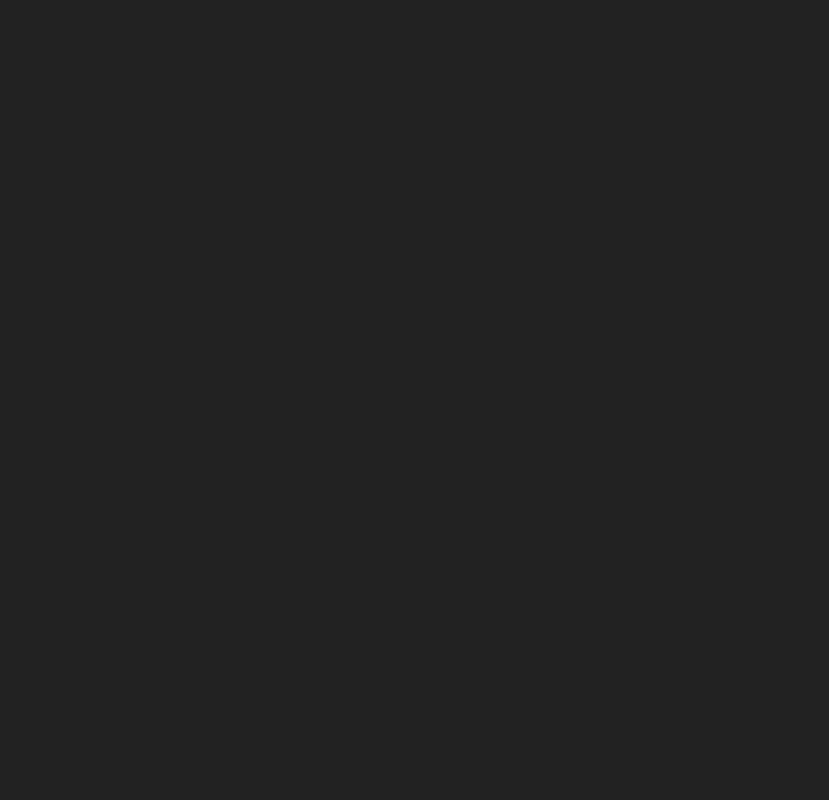
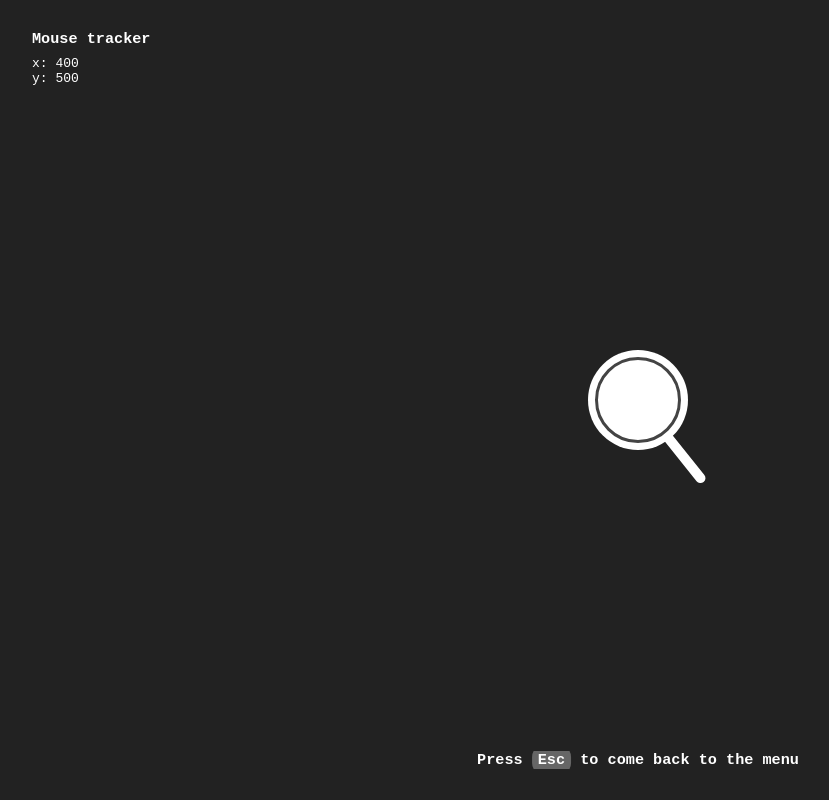
Before and after one commit to NicoloCavalli95horses/2d-vectors, a Vue app: page /mouse in a window 1280 px wide. Before the commit this address had no page. Shown: the whole page, without its empty margins (2-831 px from the left). Built offline with nearby package versions, Linux system fonts and the light colour scheme.

Commit message:
mouseTracker page. Simplified home. Refactored

```diff
--- a/src/assets/base.css
+++ b/src/assets/base.css
@@ -7,6 +7,9 @@
 * {
   margin: 0;
   padding: 0;
+  user-select: none;
+  -webkit-user-select: none;
+  -ms-user-select: none;
 }
 
 body {
@@ -19,8 +22,10 @@ h1, h2, h3, h4, h5, h6, p, ul, li, a {
   font-family: monospace;
   color: white;
 }
+h1 {
+  font-size: 64px;
+}
 
 a {
   text-decoration: none;
-  color: orangered;
 }
--- a/src/router/index.js
+++ b/src/router/index.js
@@ -1,21 +1,16 @@
 import { createRouter, createWebHistory } from "vue-router";
-import Home from "../views/Home.vue";
 import Menu from "../views/Menu.vue";
 import Demo from "../views/Demo.vue";
 import Attraction from "../views/Attraction.vue";
+import MouseTracker from "../views/MouseTracker.vue";
 
 const router = createRouter({
   history: createWebHistory(import.meta.env.BASE_URL),
   routes: [
     {
       path: "/",
-      name: "home",
-      component: Home,
-    },
-    {
-      path: "/menu",
       name: "Menu",
-      component: () => import("../views/Menu.vue"),
+      component: Menu,
     },
     {
       path: "/demo",
@@ -27,6 +22,11 @@ const router = createRouter({
       name: "Attraction",
       component: () => import("../views/Attraction.vue"),
     },
+    {
+      path: "/mouse",
+      name: "Mouse",
+      component: () => import("../views/MouseTracker.vue"),
+    },
   ],
 });
 
--- a/src/views/Attraction.vue
+++ b/src/views/Attraction.vue
@@ -4,7 +4,7 @@
   <!-- Upper left info box -->
   <div class="info">
     <h3>Attraction point</h3>
-    <p>Which point will reach the center point last?</p>
+    <p>Just a random magnitude reduction. Cool, right?</p>
   </div>
 
   <!-- Center point of attraction -->
@@ -110,7 +110,7 @@ function generateRandomPoints() {
 
 function onkeyup(e) {
   if (e.key == "Escape") {
-    router.push("/menu");
+    router.push("/");
   }
 }
 
--- a/src/views/Demo.vue
+++ b/src/views/Demo.vue
@@ -122,7 +122,7 @@ function update() {
 
 function onkeyup(e) {
   if (e.key == "Escape") {
-    router.push("/menu");
+    router.push("/");
   }
 }
 
--- a/src/views/Home.vue
+++ /dev/null
@@ -1,36 +0,0 @@
-<template>
-  <div class="abs-center flex-column">
-    <h1 class="bottom-24">2D vectors</h1>
-
-    <RouterLink to="/menu">
-    <Btn text="play">
-      <template #icon>
-        <font-awesome-icon icon="fa-solid fa-play" />
-      </template>
-    </Btn>
-    </RouterLink>
-  </div>
-
-</template>
-
-<script setup>
-// ==============================
-// Import
-// ==============================
-import { RouterLink, RouterView } from "vue-router";
-import { Store } from "@/stores/store";
-import Btn from '../components/Btn.vue'
-import { library } from '@fortawesome/fontawesome-svg-core'
-import { faPlay } from '@fortawesome/free-solid-svg-icons'
-
-// ==============================
-// Consts
-// ==============================
-const store = Store();
-library.add(faPlay);
-
-</script>
-
-<style lang="scss" scoped>
-
-</style>
--- a/src/views/Menu.vue
+++ b/src/views/Menu.vue
@@ -1,18 +1,10 @@
 <template>
-  <div class="top-left-corner">
-    <RouterLink to="/">
-      <h1>Back</h1>
-    </RouterLink>
-  </div>
-
   <div class="abs-center">
+    <h1 class="bottom-24">2D vectors</h1>
     <ul>
-      <li>
-        <RouterLink to="/demo"><p>Magnitude and direction</p></RouterLink>
-      </li>
-      <li>
-        <RouterLink to="/attraction"><p>Attraction point</p></RouterLink>
-      </li>
+      <li><RouterLink to="/demo"><p>Magnitude and direction</p></RouterLink></li>
+      <li><RouterLink to="/attraction"><p>Attraction point</p></RouterLink></li>
+      <li><RouterLink to="/mouse"><p>Mouse tracker</p></RouterLink></li>
     </ul>
   </div>
 </template>
@@ -30,11 +22,10 @@ import Btn from "../components/Btn.vue";
 ul {
   width: 300px;
   li {
-    margin: 12px;
-    padding: 12px;
+    margin: 12px 0;
+    padding: 12px 0;
     font-size: 18px;
     transition-duration: 400ms;
-    border-bottom: 1px solid #333;
 
     &:hover {
       padding-left: 24px;
--- /dev/null
+++ b/src/views/MouseTracker.vue
@@ -0,0 +1,171 @@
+<template>
+  <canvas ref="canvas" />
+
+  <!-- Upper left info box -->
+  <div class="info">
+    <h3>Mouse tracker</h3>
+    <p>x: {{ mouse.x }} <br> y: {{ mouse.y }}</p>
+  </div>
+
+  <!-- Tank -->
+  <div class="abs-center tank"></div>
+
+  <!-- Bottom center tip -->
+  <div class="abs-center-bottom">
+    <h3>Press <span class="key">Esc</span> to come back to the menu</h3>
+  </div>
+</template>
+
+<script setup>
+// ==============================
+// Import
+// ==============================
+import { reactive, ref } from "@vue/reactivity";
+import { onMounted } from "@vue/runtime-core";
+import { onUnmounted } from "vue";
+import { useRouter } from "vue-router";
+import {
+  randomInterval,
+  getDirectionInRadians,
+  getRandomColor,
+  getXY,
+} from "../utils.js";
+
+// ==============================
+// Const
+// ==============================
+const router = useRouter();
+const canvas = ref(undefined);
+const ctx = ref(undefined);
+const offset = reactive({
+  x: null,
+  y: null,
+});
+const mouse = reactive({
+  x: 400,
+  y: 500,
+  magnitude: null,
+  direction: null
+})
+const line = reactive({
+  width: 100,
+  height: 10,
+  color: '#fff'
+});
+let interval;
+
+// ==============================
+// Functions
+// ==============================
+function drawLine() {
+  ctx.value.save();
+
+  // Clear the canvas
+  ctx.value.fillStyle = "#222";
+  ctx.value.fillRect( -offset.x, -offset.y, canvas.value.width, canvas.value.height );
+
+  // Draw the line
+  ctx.value.beginPath();
+  ctx.value.moveTo( 0, 0 );
+
+  // Get current mouse direction
+  mouse.direction = getDirectionInRadians({ x: mouse.x, y: mouse.y });
+
+  // Calculate new coordinates with fixed magnitude
+  let points = getXY({ mag: line.width, dir: mouse.direction });
+
+  // Draw the line (it ends to the new coordinates)
+  ctx.value.lineTo( points.x, points.y );
+  ctx.value.lineWidth = line.height;
+  ctx.value.strokeStyle = line.color;
+  ctx.value.lineCap = 'round';
+  ctx.value.stroke();
+
+  // Draw bullets
+  // (?)
+  //
+
+  ctx.value.restore();
+}
+
+function drawPoint(x, y, radius = 5, color = "white") {
+  ctx.value.beginPath();
+  ctx.value.fillStyle = color;
+  ctx.value.arc(x, y, radius, 0, Math.PI * 2);
+  ctx.value.fill();
+}
+
+function onkeyup(e) {
+  if (e.key == "Escape") {
+    router.push("/");
+  }
+}
+
+function onMouseMove(e) {
+  mouse.x = e.clientX - offset.x;
+  mouse.y = e.clientY - offset.y;
+}
+
+// ==============================
+// Life cycle
+// ==============================
+onMounted(() => {
+  // Add event listener
+  document.addEventListener("keyup", onkeyup);
+  document.addEventListener("mousemove", onMouseMove);
+
+  // Set the canvas up
+  ctx.value = canvas.value.getContext("2d");
+  canvas.value.width = window.innerWidth;
+  canvas.value.height = window.innerHeight;
+  offset.x = canvas.value.width / 2;
+  offset.y = canvas.value.height / 2;
+  ctx.value.translate(offset.x, offset.y);
+
+  // Animate
+  interval = setInterval(() => drawLine(), 30);
+});
+
+onUnmounted(() => {
+  document.removeEventListener("keyup", onkeyup);
+  document.removeEventListener("mousemove", onMouseMove);
+  clearInterval(interval);
+});
+</script>
+
+<style lang="scss" scoped>
+ canvas {
+  cursor: crosshair;
+ }
+
+.info {
+  position: absolute;
+  top: 22px;
+  left: 22px;
+  width: max-content;
+  height: auto;
+  h3,
+  p {
+    margin: 8px 12px;
+  }
+}
+
+.tank {
+  width: 100px;
+  height: 100px;
+  border-radius: 50%;
+  background-color: white;
+  cursor: none;
+  &::after {
+    content: '';
+    position: absolute;
+    left: 50%;
+    top: 50%;
+    transform: translate(-50%, -50%);
+    width: 80px;
+    height: 80px;
+    border-radius: 50%;
+    border: 3px solid #444;
+  }
+}
+</style>
```
